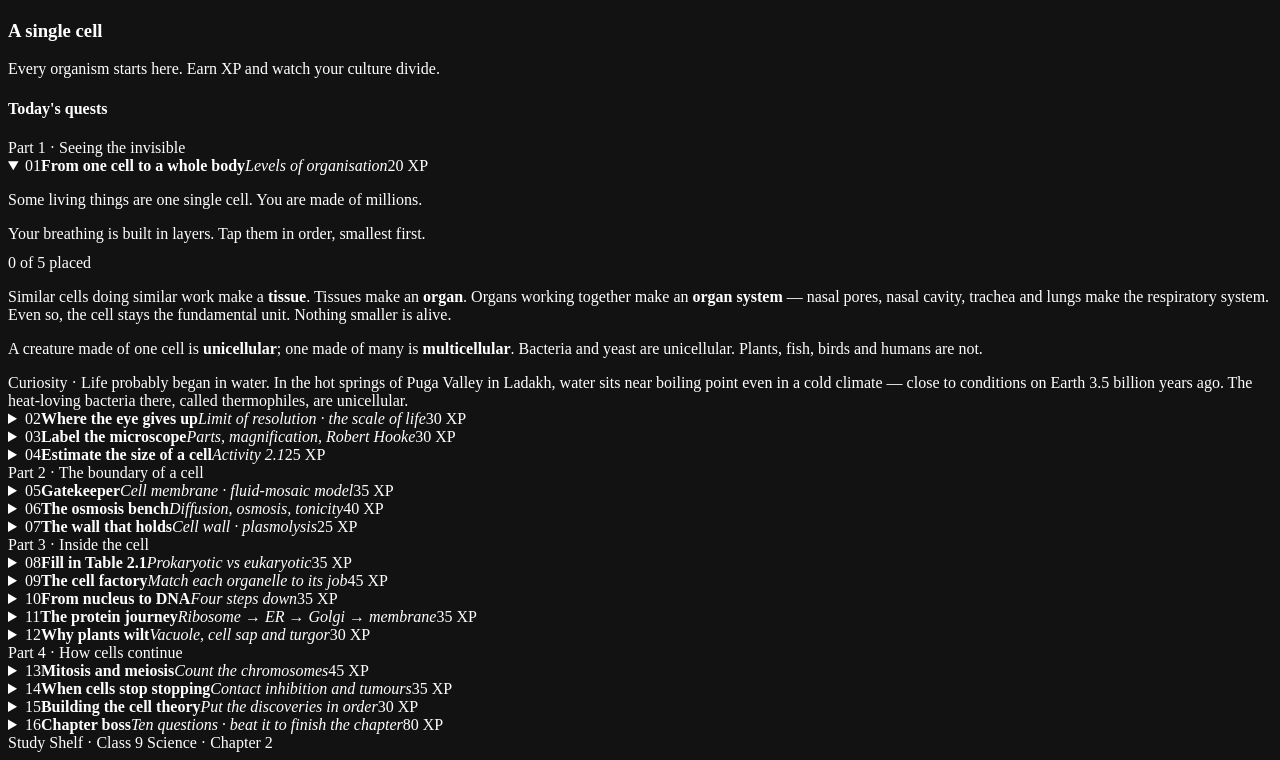
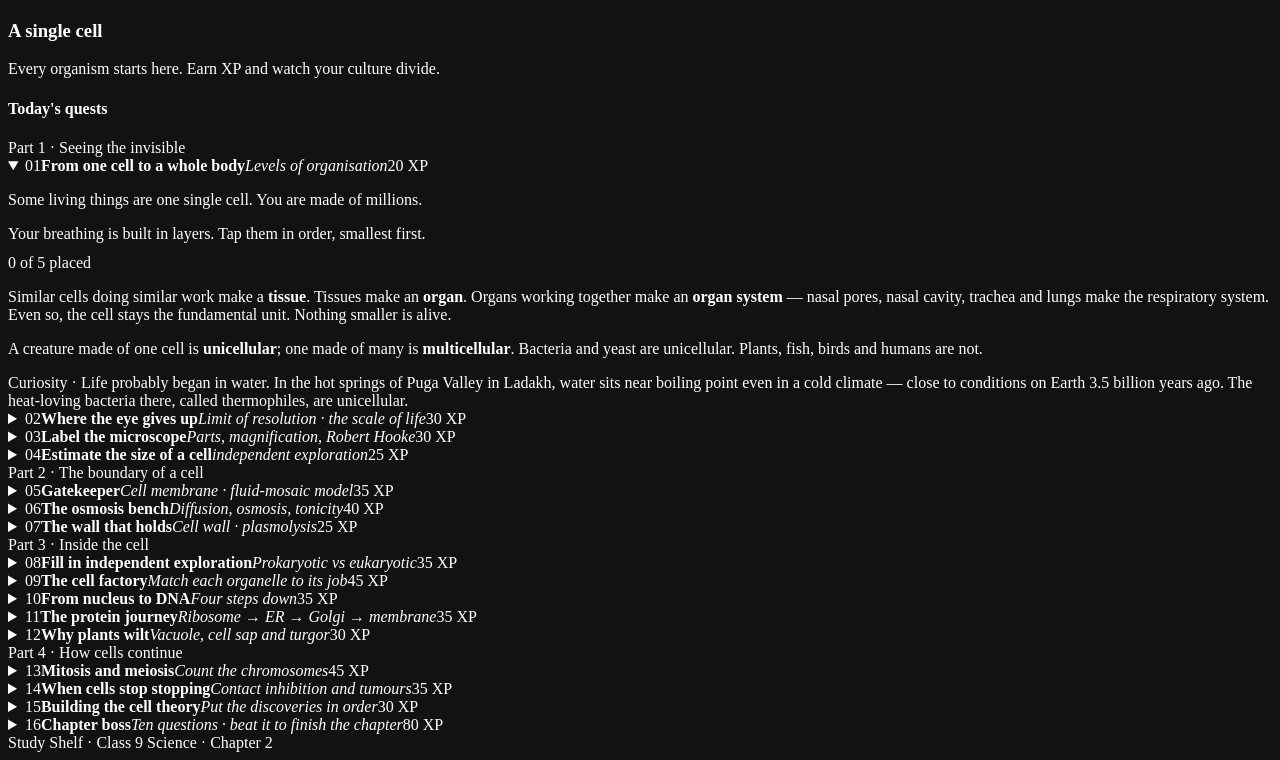
Before and after one commit to rajuganesh18/study-shelf, a website: page src/chapters/cell-chapter.html in a window 1280 px wide. Shown: the part 404-1164 px from the top of the page. Drawn offline with Linux system fonts and the light colour scheme.

Commit message:
Decouple cell lesson wording from textbook activity and figure identifiers

```diff
--- a/src/chapters/cell-chapter.html
+++ b/src/chapters/cell-chapter.html
@@ -125,7 +125,7 @@ table.tick td.c{width:22%}
 
 <!-- M4 -->
 <details class="m" id="m4" data-xp="25" data-coin="10">
-  <summary><span class="mno">04</span><span class="mt"><b>Estimate the size of a cell</b><i>Activity 2.1</i></span><span class="mstat">25 XP</span></summary>
+  <summary><span class="mno">04</span><span class="mt"><b>Estimate the size of a cell</b><i>independent exploration</i></span><span class="mstat">25 XP</span></summary>
   <div class="body">
     <p>You cannot put a ruler against one cell. So you measure the whole circular field of view in millimetres, convert to micrometres, then count how many cells lie across it in a straight line and divide.</p>
     <div class="panel">
@@ -232,7 +232,7 @@ table.tick td.c{width:22%}
 
 <!-- M8 -->
 <details class="m" id="m8" data-xp="35" data-coin="20">
-  <summary><span class="mno">08</span><span class="mt"><b>Fill in Table 2.1</b><i>Prokaryotic vs eukaryotic</i></span><span class="mstat">35 XP</span></summary>
+  <summary><span class="mno">08</span><span class="mt"><b>Fill in independent exploration</b><i>Prokaryotic vs eukaryotic</i></span><span class="mstat">35 XP</span></summary>
   <div class="body">
     <p>Here are three cells. Look at what each one has — and what it is missing.</p>
     <div class="panel">
@@ -791,7 +791,7 @@ zoomEl.oninput = ()=>{
 })();
 
 /* ============================================================
-   M4 — Activity 2.1 estimator
+   M4 — independent exploration estimator
    ============================================================ */
 function drawMini(){
   const cv = document.getElementById('mini');
@@ -1039,7 +1039,7 @@ setInterval(()=>{ const d = document.getElementById('m6'); if(d && d.open) drawO
 })();
 
 /* ============================================================
-   M8 — Table 2.1 tick grid
+   M8 — independent exploration tick grid
    ============================================================ */
 (function(){
   const ROWS = [
```
